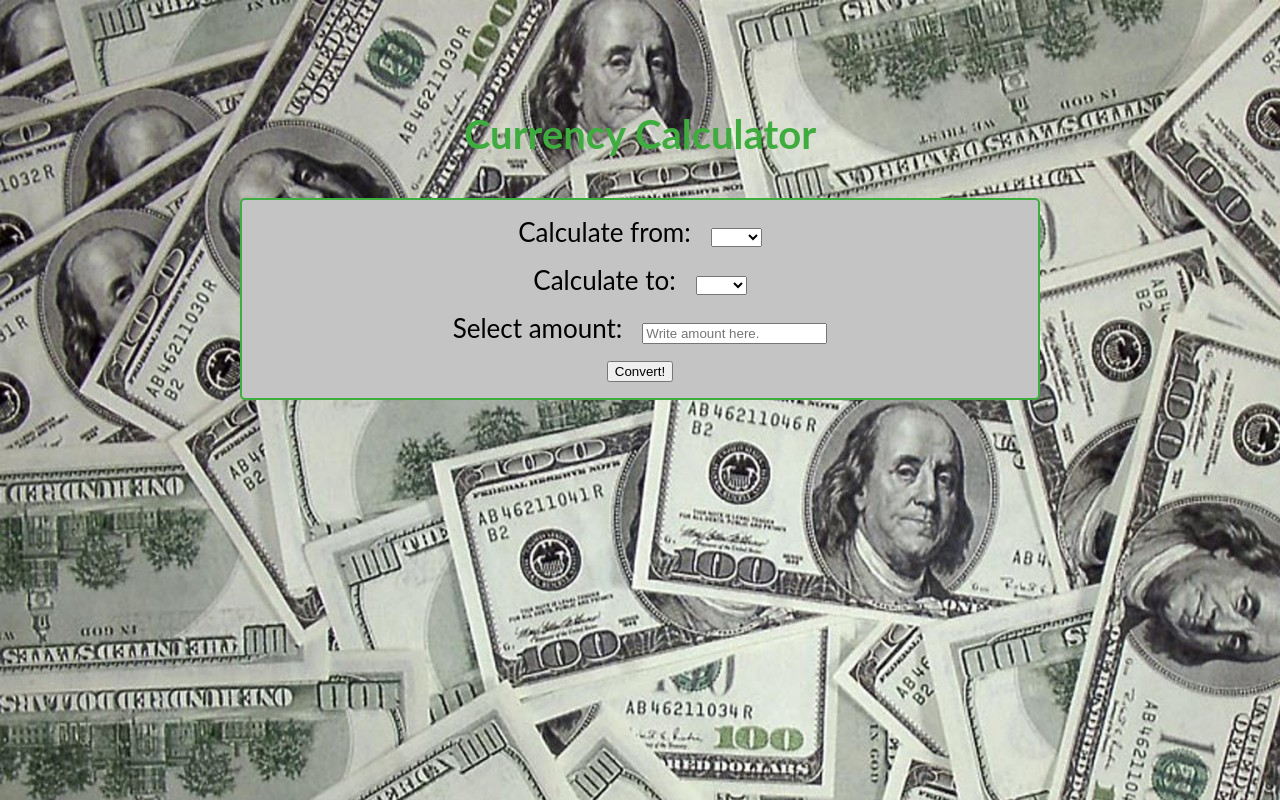
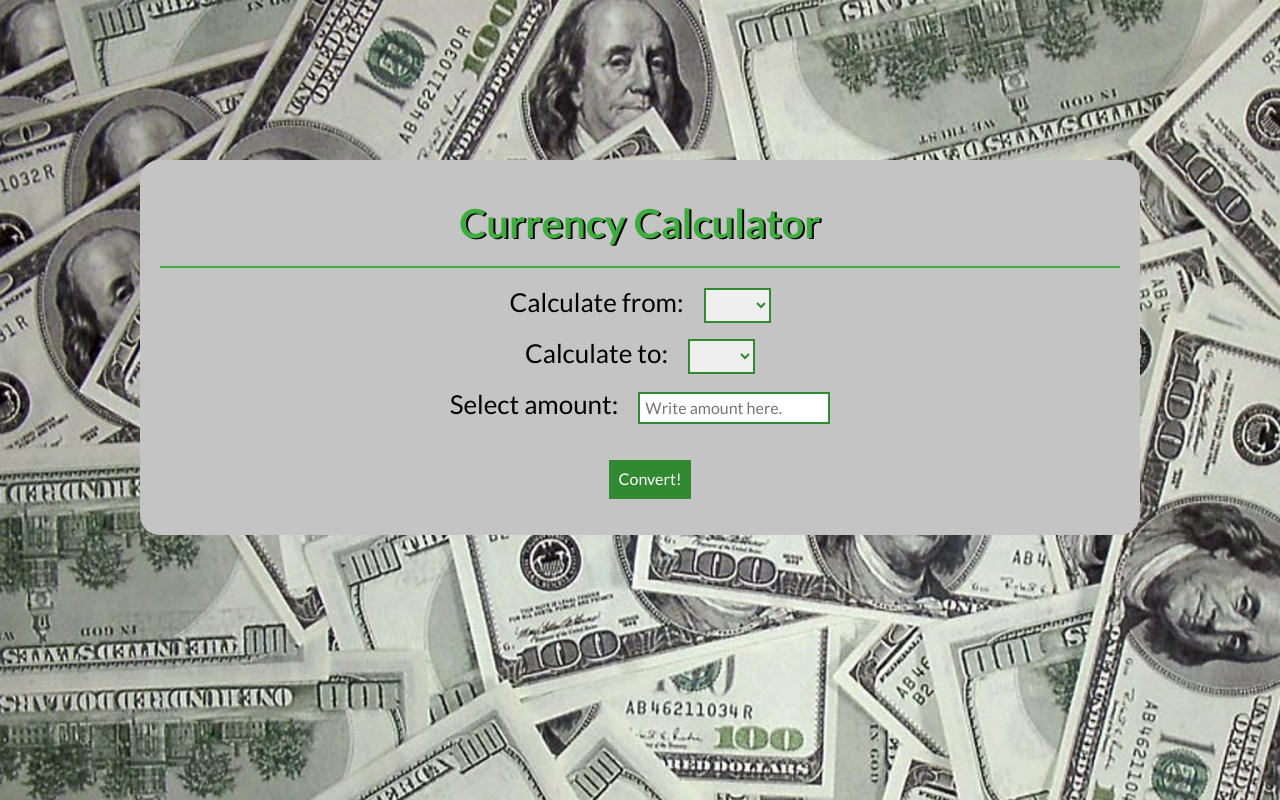
Before and after one commit to szpytmus/currency-converter-react, a React (Create React App) app: page / in a window 1280 px wide. Built offline with nearby package versions, Linux system fonts and the light colour scheme.

Commit message:
CSS changes

```diff
--- a/public/index.html
+++ b/public/index.html
@@ -26,6 +26,10 @@
       Learn how to configure a non-root public URL by running `npm run build`.
     -->
     <title>Currency Converter</title>
+    <link rel="stylesheet" href="https://cdnjs.cloudflare.com/ajax/libs/normalize/8.0.1/normalize.min.css"
+    integrity="sha256-l85OmPOjvil/SOvVt3HnSSjzF1TUMyT9eV0c2BzEGzU=" crossorigin="anonymous" />
+  <link href="https://fonts.googleapis.com/css2?family=Lato:ital,wght@0,400;0,700;1,400;1,700&display=swap"
+    rel="stylesheet">
   </head>
   <body>
     <noscript>You need to enable JavaScript to run this app.</noscript>
--- a/src/Container/style.css
+++ b/src/Container/style.css
@@ -17,6 +17,8 @@ body {
 .container{
     width: 1000px;
     max-width: 100%;
-    margin: 60px auto 0;
+    margin: 150px auto;
     padding: 20px;
+    background-color: rgb(197, 196, 196) ;
+    border-radius:20px;
 }
--- a/src/Form/index.js
+++ b/src/Form/index.js
@@ -12,18 +12,13 @@ const Form = ({ calculateCurrency, convertedAmount }) => {
     const onFormSubmit = (event) => {
         event.preventDefault();
         calculateCurrency(firstCurrency, secondCurrency, moneyAmount)
-        console.log(`Pierwsza waluta: ${firstCurrency}`)
-        console.log(`Druga waluta: ${secondCurrency}`)
-        console.log(`Chcesz zamienić: ${moneyAmount}`)
-
-
     }
 
     return (
         <form className="form" onSubmit={onFormSubmit}>
             <p className="form__paragraph">
                 <label className="form__label">Calculate from:</label>
-                <select value={firstCurrency} onChange={onSelectChangeFirst}>
+                <select className="form__select" value={firstCurrency} onChange={onSelectChangeFirst}>
                     <option />
                     <option>PLN</option>
                     <option>GBP</option>
@@ -33,7 +28,7 @@ const Form = ({ calculateCurrency, convertedAmount }) => {
             </p>
             <p className="form__paragraph">
                 <label className="form__label">Calculate to:</label>
-                <select value={secondCurrency} onChange={onSelectChangeSecond}>
+                <select className="form__select" value={secondCurrency} onChange={onSelectChangeSecond}>
                     <option />
                     <option>PLN</option>
                     <option>GBP</option>
@@ -51,6 +46,7 @@ const Form = ({ calculateCurrency, convertedAmount }) => {
                 />
             </p>
             <button
+                className="form__button"
                 onClick={() => calculateCurrency(firstCurrency, secondCurrency, moneyAmount)}
             >
                 Convert!
--- a/src/Form/style.css
+++ b/src/Form/style.css
@@ -6,7 +6,6 @@
 }
 
 .form {
-    border: 2px solid  rgb(62, 172, 62);
     background-color:rgb(197, 196, 196);
     border-radius: 5px;
     margin: auto;
@@ -14,24 +13,36 @@
     max-width: 800px;
 }
 
-.form__legend{
-    background-color: rgb(62, 172, 62);
-    color: white;
-    border-radius: 5px;
-    padding: 10px;
+
+.form__select{
+    padding: 5px;
+    color: rgb(49, 138, 49);
+    border: 2px solid rgb(49, 138, 49);
 }
 
-.form__value:required{
-border-color: #777;
+.form__input{
+    padding: 5px;
+    color: rgb(49, 138, 49);
+    border: 2px solid rgb(49, 138, 49);
+}
+
+.form__button {
+    background: rgb(49, 138, 49);
+    color:white;
+    border:none;
+    padding:10px;
+    margin: 20px 0 0 20px;
+    transition: color 0.3s;
+
 }
 
 
-.form__paragraph--smaller{
-    font-size:12px;
-    margin-top:20px;
+.form__button:hover {
+    height: 50px;
+    font-size: 20px;
+    background-color: hsl(120, 48%,67%);
+    color: white;
+    border: none;
+    padding: 15px;
+    transition: 1s;
 }
-
-.form__select{
-    padding: 10px;
-    color: rgb(49, 138, 49);
-}
--- a/src/Header/style.css
+++ b/src/Header/style.css
@@ -7,4 +7,7 @@
     color: rgb(62, 172, 62);
     width: 100%;
     margin-bottom:20px;
+    text-shadow: black 2px 1px;
+    border-bottom: 2px solid  rgb(62, 172, 62);
+
 }
```
